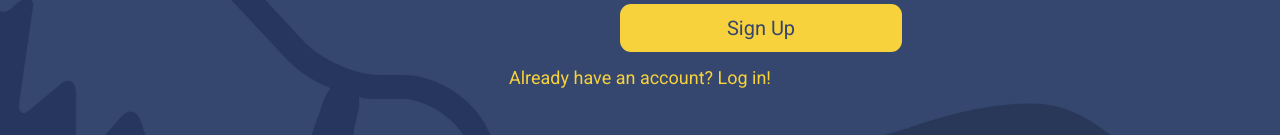
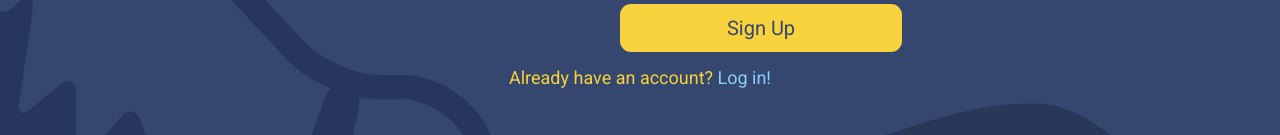
Before and after one commit to danihr23/sportance-reacr-app, a React (Create React App) app: page / in a window 1280 px wide. Shown: the part 571-706 px from the top of the page. Built offline with nearby package versions, Linux system fonts and the light colour scheme.

Commit message:
home_stryle_added

```diff
--- a/src/components/index.htm
+++ b/src/components/index.htm
@@ -0,0 +1,2 @@
+
+<a href=""></a>
--- a/src/components/signupButton/signupButton.css
+++ b/src/components/signupButton/signupButton.css
@@ -4,9 +4,13 @@
     text-align: center;
     padding: 12px 16px;
     border-radius: 11px;
-    color: #35456D;
+
     font-size: 20px;
     font-family: 'Roboto', sans-serif;
     position: relative;
     left: 620px;
 }
+.signupButton a {
+    color: #35456D;
+    text-decoration: none;
+}
--- a/src/components/signupButton/signupButton.js
+++ b/src/components/signupButton/signupButton.js
@@ -3,7 +3,7 @@ import "./signupButton.css";
 export default function signupButton() {
     return (
         <div className="signupButton">
-            <p>Sign Up</p>
+            <p><a href="#">Sign Up</a></p>
         </div>
     )
 }
--- a/src/pages/home/home.css
+++ b/src/pages/home/home.css
@@ -23,3 +23,7 @@
     font-size: 18px;
     margin-top: 15px;
 }
+a{
+    color:lightskyblue;
+    text-decoration: none;
+}
--- a/src/pages/home/home.js
+++ b/src/pages/home/home.js
@@ -14,7 +14,7 @@ export default function Home() {
 
             <SignupButton/>
 
-            <p className="home-text"> Already have an account? Log in! </p>
+            <p className="home-text"> Already have an account? <a href="#">Log in!</a> </p>
             </div>
 
 
```
